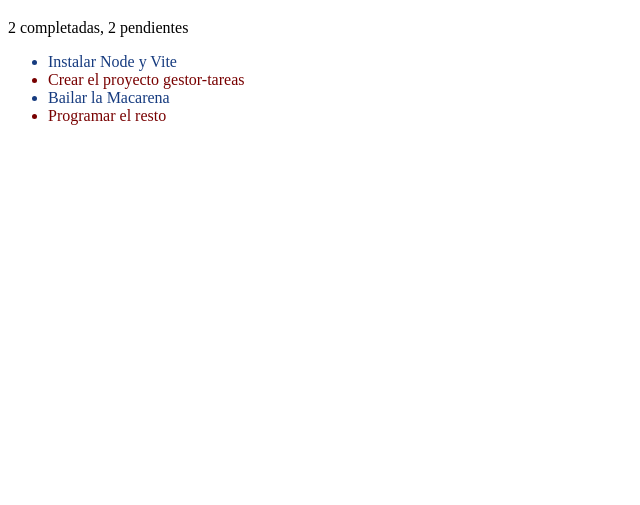
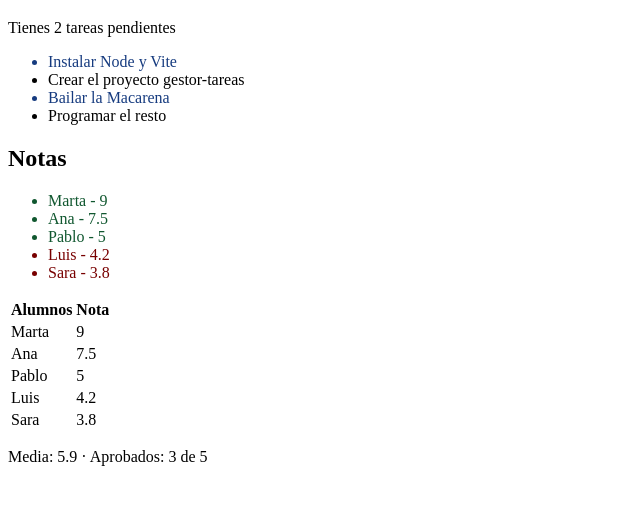
Before and after one commit to juandi-rr/gestor-tareas, a website built with Vite: page index.html in a window 1280 px wide. Shown: the part 61-566 px from the top of the page, without its empty margins (0-640 px from the left). Built offline with nearby package versions, Linux system fonts and the light colour scheme.

Commit message:
retos DOM I: predicción, depuración y tablón de notas

```diff
--- a/index.html
+++ b/index.html
@@ -16,7 +16,15 @@
         <li class="demo">Tres</li>
       </ul>
     </div>
-    <div id="resumen"></div>
+    <section id="notas">
+      <h2>Notas</h2>
+      <ul id="lista-notas"></ul>
+      <table>
+        <thead><tr id="row-cabeza"></tr></thead>
+        <tbody></tbody>
+      </table>
+      <p id="resumen-notas"></p>
+    </section>
     <script type="module" src="/src/main.js"></script>
   </body>
 </html>
--- /dev/null
+++ b/src/dom-notas.js
@@ -0,0 +1,43 @@
+import { alumnos, calcularMedia, contarAprobados } from "./notas.js";
+
+export function renderNotas() {
+    const alumnosSorted = alumnos.toSorted((a, b) => b.nota - a.nota); // de mayor a menor
+
+    // texto
+
+    const listaNotas = document.querySelector("#lista-notas");
+    listaNotas.replaceChildren();
+    for(const alumno of alumnosSorted){
+        const li = document.createElement("li");
+        li.textContent = `${alumno.nombre} - ${alumno.nota}`;
+        li.classList.add(alumno.nota >= 5? "aprobado":"suspenso");
+        listaNotas.append(li);
+    }
+
+    // tabla
+
+    const cabeza = document.querySelector("#row-cabeza");
+    for(const elemento of ["Alumnos", "Nota"]){
+        const th = document.createElement("th");
+        th.textContent = elemento;
+        cabeza.append(th);
+    }
+
+    const cuerpo = document.querySelector("tbody");
+    for(const alumno of alumnosSorted){
+        const row = document.createElement("tr");
+        const nombre = document.createElement("td");
+        nombre.textContent = alumno.nombre;
+        const nota = document.createElement("td");
+        nota.textContent = alumno.nota.toString();
+
+        row.append(nombre, nota);
+        cuerpo.append(row);
+    }
+
+    const media = calcularMedia(alumnos);
+    const aprobados = contarAprobados(alumnos);
+    const resumen = document.querySelector("#resumen-notas");
+
+    resumen.textContent = `Media: ${media} · Aprobados: ${aprobados} de ${alumnos.length}`;
+}
--- a/src/dom.js
+++ b/src/dom.js
@@ -1,21 +1,20 @@
 import { estado } from "./estado.js";
-import { contarPendientes, contarCompletadas } from "./tareas.js";
+import { contarPendientes } from "./tareas.js";
 
 export function render() {
-  const lista = document.querySelector("#lista");
+  const lista = document.getElementById("lista"); // no encuentra el elemento porque hay un #
   const resumen = document.querySelector("#resumen");
 
-  lista.replaceChildren(); // vaciar lista
+  lista.replaceChildren(); // esto estaba dentro del for, lo que hacía que siempre se borrase tras cada lectura
 
   for (const tarea of estado.tareas) {
     const li = document.createElement("li");
     li.textContent = tarea.texto;
-    li.classList.add(tarea.completada? "completada" : "pendiente");
+    if (tarea.completada) { // necesita tres iguales, o quitar el igual y el true
+      li.classList.add("completada");
+    }
     lista.append(li);
   }
 
-  // mostrar recuento
-  const pendientes = contarPendientes(estado.tareas);
-  const completadas = contarCompletadas(estado.tareas);
-  document.querySelector("#resumen").textContent = `${completadas} completadas, ${pendientes} pendientes`;
+  resumen.textContent = `Tienes ${contarPendientes(estado.tareas)} tareas pendientes`; // contarPendientes es una función, asi que necesita parentesis y un parámetro
 }
--- a/src/main.js
+++ b/src/main.js
@@ -2,6 +2,8 @@ import "./style.css";
 import { estado } from "./estado.js";
 import { contarPendientes, contarCompletadas } from "./tareas.js";
 import { render } from "./dom.js";
+import { alumnos, calcularMedia, contarAprobados } from "./notas.js";
+import { renderNotas } from "./dom-notas";
 
 // console.table(estado.tareas);
 
@@ -11,3 +13,23 @@ titulo.textContent = "Gestor de tareas";
 titulo.classList.add("titulo");
 
 render();
+
+/* const lista = document.querySelector("#lista");
+
+const vivos = document.getElementsByClassName("prueba");
+const foto = document.querySelectorAll(".prueba");
+console.log("A:", vivos.length, foto.length); // saldrá A: 0 0
+
+const li = document.createElement("li");
+li.className = "prueba";
+li.textContent = "<b>Nueva</b>";
+lista.append(li);
+console.log("B:", vivos.length, foto.length); // saldrá B: 1 0
+
+const h1 = document.querySelector("h1");
+h1.innerHTML = "<em>Gestor</em>";
+console.log("C:", h1.textContent, h1.children.length); // saldrá C: Gestor 1
+
+console.log("D:", document.getElementById("#lista")); // saldrá null, porque se está usando un # cuando no se debe */
+
+renderNotas();
--- /dev/null
+++ b/src/notas.js
@@ -0,0 +1,15 @@
+export const alumnos = [
+  { nombre: "Ana", nota: 7.5 },
+  { nombre: "Luis", nota: 4.2 },
+  { nombre: "Marta", nota: 9 },
+  { nombre: "Pablo", nota: 5 },
+  { nombre: "Sara", nota: 3.8 },
+];
+
+export function calcularMedia(alumnos){
+  return alumnos.reduce((acc, alumno) => acc + alumno.nota, 0) / alumnos.length;
+}
+
+export function contarAprobados(alumnos){
+  return alumnos.filter((alumno) => alumno.nota >= 5).length;
+}
--- a/src/style.css
+++ b/src/style.css
@@ -9,3 +9,12 @@
 .pendiente{
     color: rgb(120, 0, 0);
 }
+
+/* notas */
+.aprobado{
+    color: rgb(16, 87, 47);
+}
+
+.suspenso{
+    color: rgb(120, 0, 0);
+}
```
